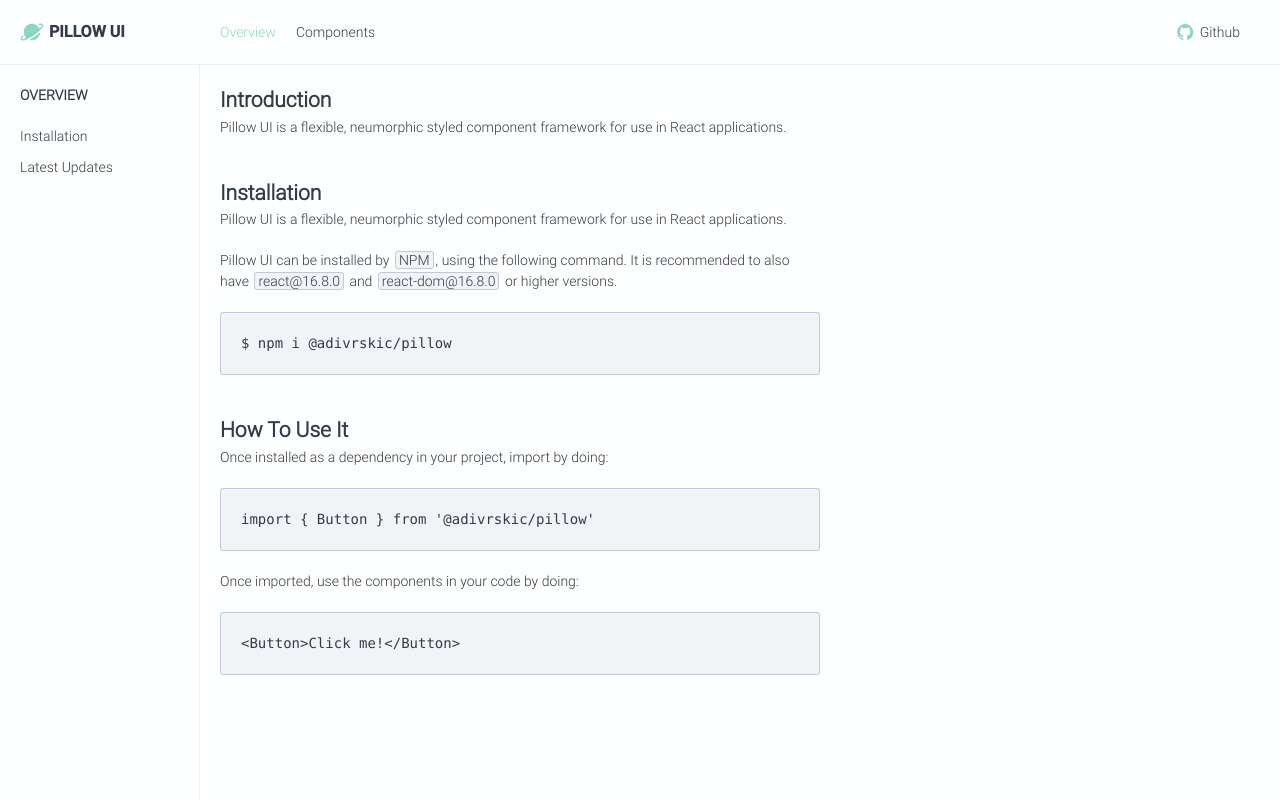
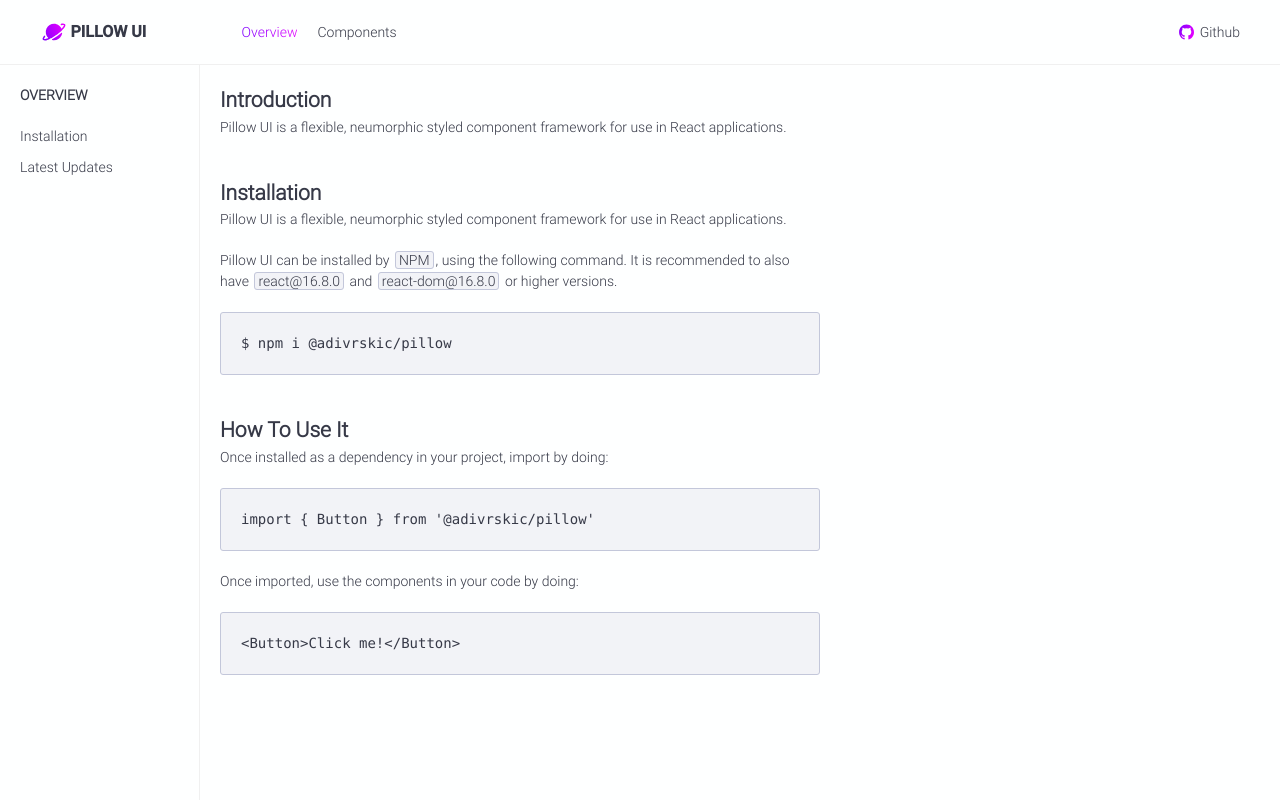
Before and after one commit to adivrskic/pillow-ui-app, a React (Create React App) app: page / in a window 1280 px wide. Both pictures are taken after a click on the item "Overview". Shown: the top 800 px of the page. Built offline with nearby package versions, Linux system fonts and the light colour scheme.

Commit message:
update colors

```diff
--- a/src/components/ComponentList/ComponentList.js
+++ b/src/components/ComponentList/ComponentList.js
@@ -3,7 +3,7 @@
 import { Link } from "react-router-dom";
 import Sidebar from "../Sidebar/Sidebar";
 import { StateContext } from "../../context/StateProvider";
-import { Alert, Badge, Button, Card, Chip, Container } from "@adivrskic/pillow";
+import { Alert, Badge, Button } from "@adivrskic/pillow";
 
 const ComponentList = () => {
   const [{ sidebarOpen }] = React.useContext(StateContext);
--- a/src/components/Header/Header.js
+++ b/src/components/Header/Header.js
@@ -22,12 +22,18 @@
 
   return (
     <div className="pillow-nav">
+      <svg width="0" height="0">
+        <linearGradient id="gradient" x1="0%" y1="0%" x2="100%" y2="50%">
+          <stop stopColor={"#7f00ff"} offset="0%" />
+          <stop stopColor={"#e100ff"} offset="100%" />
+        </linearGradient>
+      </svg>
       <Link
         className="pillow-nav__header"
         to="/"
         onClick={() => setSelected("")}
       >
-        <IoPlanet />
+        <IoPlanet style={{ fill: "url(#gradient)" }} />
         <h2>PILLOW UI</h2>
       </Link>
 
@@ -56,7 +62,7 @@
         target="_blank"
         rel="noreferrer"
       >
-        <IoLogoGithub />
+        <IoLogoGithub style={{ fill: "url(#gradient)" }} />
         Github
       </a>
 
--- a/src/components/Header/header.scss
+++ b/src/components/Header/header.scss
@@ -36,7 +36,6 @@
   & svg {
     width: 24px;
     height: 24px;
-    color: $highlight;
   }
 
   &__links {
@@ -53,7 +52,9 @@
     }
 
     &.active a {
-      color: $highlight;
+      background: $highlight;
+      -webkit-background-clip: text;
+      -webkit-text-fill-color: transparent;
     }
 
     &:not(:last-child) {
--- a/src/components/Home/Home.js
+++ b/src/components/Home/Home.js
@@ -45,7 +45,7 @@
           <h3>Principles</h3>
           <div className="pillow-home__overview-items">
             <div className="pillow-home__overview-item">
-              <IoBulbOutline />
+              <IoBulbOutline style={{ stroke: "url(#gradient)" }} />
               <h4>Easy Installation</h4>
               <p>
                 Cut to the chase and get started on your dream projects quickly
@@ -53,14 +53,14 @@
               </p>
             </div>
             <div className="pillow-home__overview-item">
-              <IoAppsOutline />
+              <IoAppsOutline style={{ stroke: "url(#gradient)" }} />
               <h4>Multiple Components</h4>
               <p>
                 More than a dozen lightweight composable components ready to use
               </p>
             </div>
             <div className="pillow-home__overview-item">
-              <IoLogoReact />
+              <IoLogoReact style={{ fill: "url(#gradient)" }} />
               <h4>Created with React</h4>
               <p>Built with and for use with the React framework</p>
             </div>
@@ -77,13 +77,17 @@
               <h4>Installation</h4>
               <p>Get up and running with Pillow UI components</p>
               <Link to="/overview/installation">View Installation Page</Link>
-              <IoArrowForwardCircleOutline />
+              <IoArrowForwardCircleOutline
+                style={{ stroke: "url(#gradient)" }}
+              />
             </div>
             <div className="pillow-home__getting-started-item">
               <h4>Latest Updates</h4>
               <p>View recent component updates and changes</p>
               <Link to="/overview/latest-updates">View Updates Page</Link>
-              <IoCalendarOutline />
+              <IoCalendarOutline
+                style={{ fill: "url(#gradient)", stroke: "url(#gradient)" }}
+              />
             </div>
           </div>
         </div>
@@ -167,7 +171,7 @@
               className="pillow-home__external-links-item"
             >
               <h4>View Github Repository</h4>
-              <IoLogoGithub />
+              <IoLogoGithub style={{ fill: "url(#gradient)" }} />
             </Link>
 
             <Link
@@ -177,7 +181,7 @@
               className="pillow-home__external-links-item"
             >
               <h4>View Npm Package</h4>
-              <IoLogoNpm />
+              <IoLogoNpm style={{ fill: "url(#gradient)" }} />
             </Link>
           </div>
         </div>
--- a/src/components/Home/home.scss
+++ b/src/components/Home/home.scss
@@ -50,12 +50,12 @@
       border: none;
       border-radius: 3px;
       color: #fff;
-      background-color: $highlight;
+      background: $highlight;
       padding: 5px 12px;
       transition: all 0.2s ease-in-out;
 
       &:hover {
-        background-color: darken($highlight, 5%);
+        // background-color: darken($highlight, 5%);
       }
     }
 
@@ -96,14 +96,9 @@
       border: 1px solid $border;
       border-radius: 3px;
 
-      &:hover svg {
-        color: $highlight;
-      }
-
       svg {
         height: 40px;
         width: 40px;
-        color: darken($background-darker, 10%);
         margin-bottom: 20px;
         transition: all 0.2s ease-in-out;
       }
@@ -221,16 +216,16 @@
       border: none;
       border-radius: 3px;
       color: #fff;
-      background-color: $highlight;
+      background: $highlight;
       padding: 5px 12px;
       transition: all 0.2s ease-in-out;
       width: fit-content;
       text-align: center;
       margin: 0 0 20px 20px;
-      letter-spacing: 0.8px;
+      // letter-spacing: 0.8px;
 
       &:hover {
-        background-color: darken($highlight, 5%);
+        // background-color: darken($highlight, 5%);
       }
     }
 
--- a/src/components/NotFound/notfound.scss
+++ b/src/components/NotFound/notfound.scss
@@ -36,7 +36,7 @@
     transition: all 0.2s ease-in-out;
 
     &:hover {
-      background-color: darken($highlight, 5%);
+      // background-color: darken($highlight, 5%);
     }
   }
 }
--- a/src/styles/_colors.scss
+++ b/src/styles/_colors.scss
@@ -4,6 +4,10 @@
 
 $text: #363947;
 
-$highlight: #8ed4c3;
+$highlight: linear-gradient(to right, #7f00ff, #e100ff);
 
 $border: #f0f0f0;
+
+// #00c6ff, #0072ff
+// #4776e6, #8e54e9
+// #7f00ff, #e100ff
--- a/src/styles/index.scss
+++ b/src/styles/index.scss
@@ -120,7 +120,3 @@
   text-decoration: none;
   color: $text;
 }
-
-button {
-  letter-spacing: 0.8px;
-}
```
